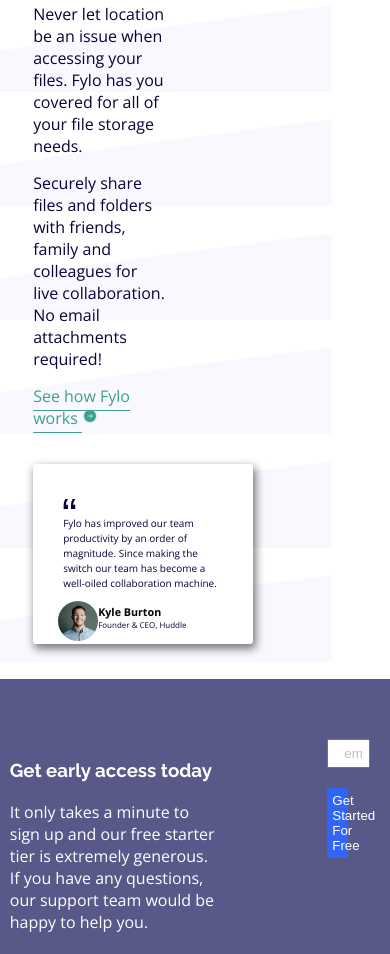
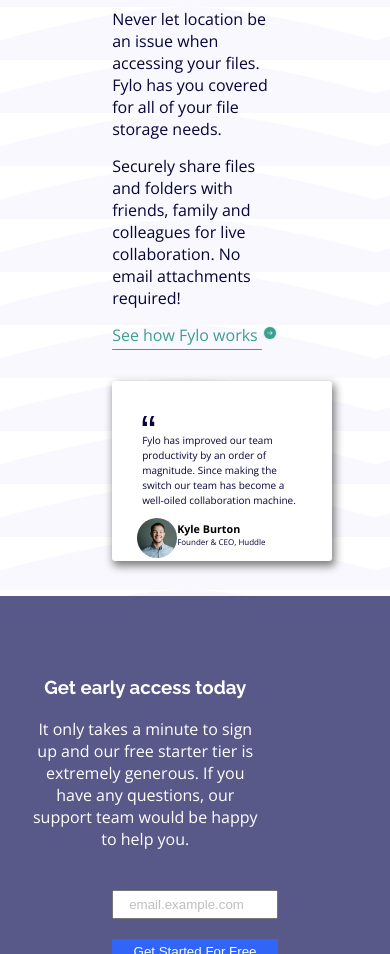
Before and after one commit to Mecylinda/Fylo-LandingPage, a plain HTML site: page index.html in a window 390 px wide. Shown: the part 1046-2000 px from the top of the page. Drawn offline with nearby package versions, Linux system fonts and the light colour scheme; a web font is replaced by a local one.

Commit message:
still updating the responsiveness

```diff
--- a/style.css
+++ b/style.css
@@ -309,7 +309,7 @@ footer{
              display: flex;
              flex-direction: column;
              gap: 20px;
-             /* width: 75%; */
+
 
                 }
                 .hero-A{
@@ -317,41 +317,45 @@ footer{
                 }
         .hero-B {
             order: 1;
-            /* width: 50%; */
-            display: flex;
+             display: flex;
             flex-direction: column;
             justify-content: center;
             align-items: center;
         }
         .illustration-2 {
-        width: 80%;
+        width: 85%;
          display: flex;
          flex-direction: column;
          justify-content: center;
-         padding-top: 20px;
+      align-items: center;
 
 
      }
+
      .B{
-        width: 85%;
+        background-image: url(./images/bg-curve-mobile.svg);
      }
      .img{
         order: 1;
         width: 100%;
 
      }
-     .image{
-         width: 500px;
-         align-items: center;
-     }
+
      .text{
         order: 2;
+
+
      }
-         .illustration-2 .image {
-             /* width: 50%; */
-             /* display: flex;
-             flex-direction: column; */
+     .sign-up{
+        display: flex;
+        flex-direction: column;
+        width: 85%;
+        align-items: center;
+        text-align: center;
+     }
+     .sign-up-btn input, .sign-up-btn button{
+        width: 100%;
+     }
 
-         }
 
 }
```
